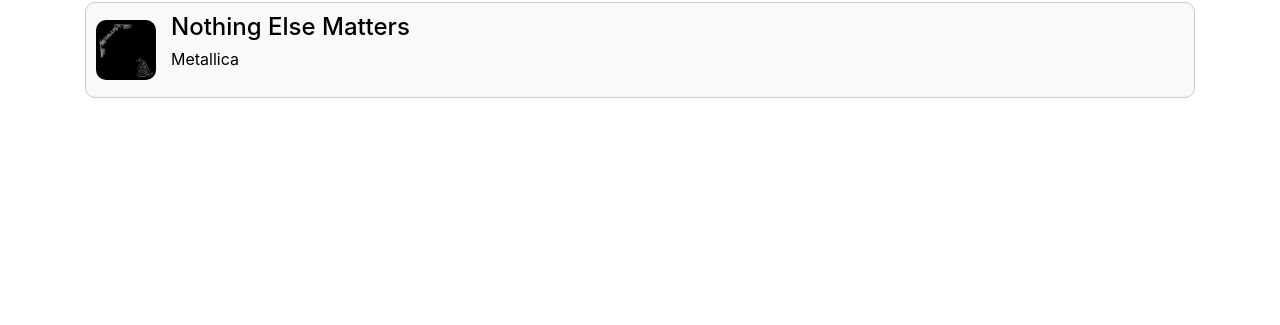
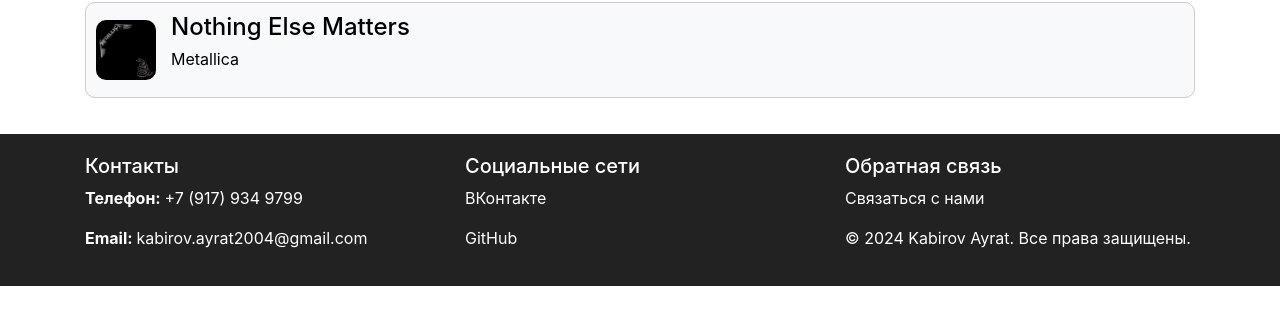
Before and after one commit to KabAyrat/MusicPlayer, a plain HTML site: page index.html in a window 1280 px wide. Shown: the part 309-634 px from the top of the page. Drawn offline with nearby package versions, Linux system fonts and the light colour scheme.

Commit message:
добавление footer

```diff
--- a/index.html
+++ b/index.html
@@ -54,8 +54,8 @@
     </div>
 
     <!-- Модальное окно -->
-    <div class="modal fade" id="trackModal" tabindex="-1" aria-labelledby="trackModalLabel" aria-hidden="true">
-        <div class="modal-dialog">
+    <div class="modal fade" id="trackModal" tabindex="-1" role="dialog" aria-labelledby="trackModalLabel" aria-hidden="true">
+        <div class="modal-dialog" role="document">
             <div class="modal-content">
                 <div class="modal-header">
                     <h5 class="modal-title" id="trackModalLabel">Track Title</h5>
@@ -64,12 +64,38 @@
                     </button>
                 </div>
                 <div class="modal-body">
-                    <img src="" alt="Track Cover" id="modalTrackCover" class="img-fluid mb-3 rounded">
-                    <audio id="modalAudio" controls class="w-100"></audio>
+                    <img id="modalTrackCover" src="" alt="Track Cover" class="img-fluid">
+                    <p id="modalTrackArtist"></p>
+                    <audio id="modalAudio" controls>
+                        <source id="modalAudioSource" src="" type="audio/mpeg">
+                    </audio>
                 </div>
             </div>
         </div>
     </div>
+
+    <!-- Футер -->
+    <footer class="footer">
+        <div class="container">
+            <div class="row">
+                <div class="col-md-4">
+                    <h5>Контакты</h5>
+                    <p><strong>Телефон: </strong>+7 (917) 934 9799</p>
+                    <p><strong>Email: </strong>kabirov.ayrat2004@gmail.com</p>
+                </div>
+                <div class="col-md-4">
+                    <h5>Социальные сети</h5>
+                    <p><a href="https://vk.com/kaayrat" target="_blank">ВКонтакте</a></p>
+                    <p><a href="https://github.com/KabAyrat" target="_blank">GitHub</a></p>
+                </div>
+                <div class="col-md-4">
+                    <h5>Обратная связь</h5>
+                    <p><a href="#####">Связаться с нами</a></p>
+                    <p>&copy; 2024 Kabirov Ayrat. Все права защищены.</p>
+                </div>
+            </div>
+        </div>
+    </footer>
 
     <script src="https://code.jquery.com/jquery-3.5.1.slim.min.js"></script>
     <script src="https://cdn.jsdelivr.net/npm/@popperjs/core@2.5.4/dist/umd/popper.min.js"></script>
--- a/styles/style.css
+++ b/styles/style.css
@@ -2,43 +2,53 @@
 body {
     transition: background-color 0.5s, color 0.5s;
 }
+
 .navbar {
     transition: background-color 0.5s, color 0.5s;
 }
+
 body.light-theme {
     background-color: #ffffff;
     color: #000000;
 }
+
 body.dark-theme {
     background-color: #000000;
     color: #ffffff;
 }
+
 body.light-theme .navbar {
     background-color: #f8f9fa; /* Светлая тема */
     color: #000000;
 }
+
 body.dark-theme .navbar {
     background-color: #333333; /* Тёмная тема */
     color: #ffffff;
 }
+
 body.light-theme .navbar .navbar-brand,
 body.light-theme .navbar .nav-link {
     color: #000000;
 }
+
 body.dark-theme .navbar .navbar-brand,
 body.dark-theme .navbar .nav-link {
     color: #ffffff;
 }
+
 /* Стили для свитча */
 .custom-switch .custom-control-label::before {
     background-color: #f8f9fa;
     border-color: #6c757d;
     transition: background-color 0.5s, border-color 0.5s;
 }
+
 .custom-switch .custom-control-input:checked ~ .custom-control-label::before {
     background-color: #343a40;
     border-color: #6c757d;
 }
+
 /* Стили навигационной панели */
 .sidenav {
     height: 100%;
@@ -52,6 +62,7 @@ body.dark-theme .navbar .nav-link {
     transition: 0.5s;
     padding-top: 60px;
 }
+
 .sidenav a {
     padding: 8px 8px 8px 32px;
     text-decoration: none;
@@ -60,9 +71,11 @@ body.dark-theme .navbar .nav-link {
     display: block;
     transition: 0.3s;
 }
+
 .sidenav a:hover {
     color: #f1f1f1;
 }
+
 .sidenav .closebtn {
     position: absolute;
     top: 0;
@@ -70,14 +83,17 @@ body.dark-theme .navbar .nav-link {
     font-size: 36px;
     margin-left: 50px;
 }
+
 #main {
     transition: margin-left .5s;
     padding: 16px;
 }
+
 /* Стили для аудиодорожек */
 .audio-tracks {
     margin-top: 20px;
 }
+
 .audio-track {
     margin-bottom: 20px;
     display: flex;
@@ -88,48 +104,76 @@ body.dark-theme .navbar .nav-link {
     background-color: #f8f9fa;
     transition: background-color 0.5s, border-color 0.5s;
 }
+
 .audio-track:hover {
     background-color: #e9ecef;
 }
+
 .track-info {
     display: flex;
     align-items: center;
 }
+
 .track-cover {
     width: 60px;
     height: 60px;
     border-radius: 10px;
     margin-right: 15px;
 }
+
 .track-details {
     flex-grow: 1;
 }
+
 .track-details h4 {
     margin-bottom: 5px;
 }
+
 body.dark-theme .audio-track {
     background-color: #343a40;
     border-color: #555;
 }
+
 body.dark-theme .audio-track:hover {
     background-color: #495057;
 }
+
 body.dark-theme .track-details h4,
 body.dark-theme .track-details p {
     color: #ffffff;
 }
+
 /* Стили модального окна */
 .modal-body {
     text-align: center;
 }
+
 #modalTrackCover {
     border-radius: 15px;
 }
+
 body.light-theme .modal-content {
     background-color: #ffffff;
     color: #000000;
 }
+
 body.dark-theme .modal-content {
     background-color: #333333;
     color: #ffffff;
 }
+
+/* Стили футера */
+.footer {
+    background-color: #222;
+    color: #fff;
+    padding: 20px 0;
+}
+
+.footer a {
+    color: #ffffff;
+    text-decoration: none;
+}
+
+.footer a:hover {
+    text-decoration: underline;
+}
```
